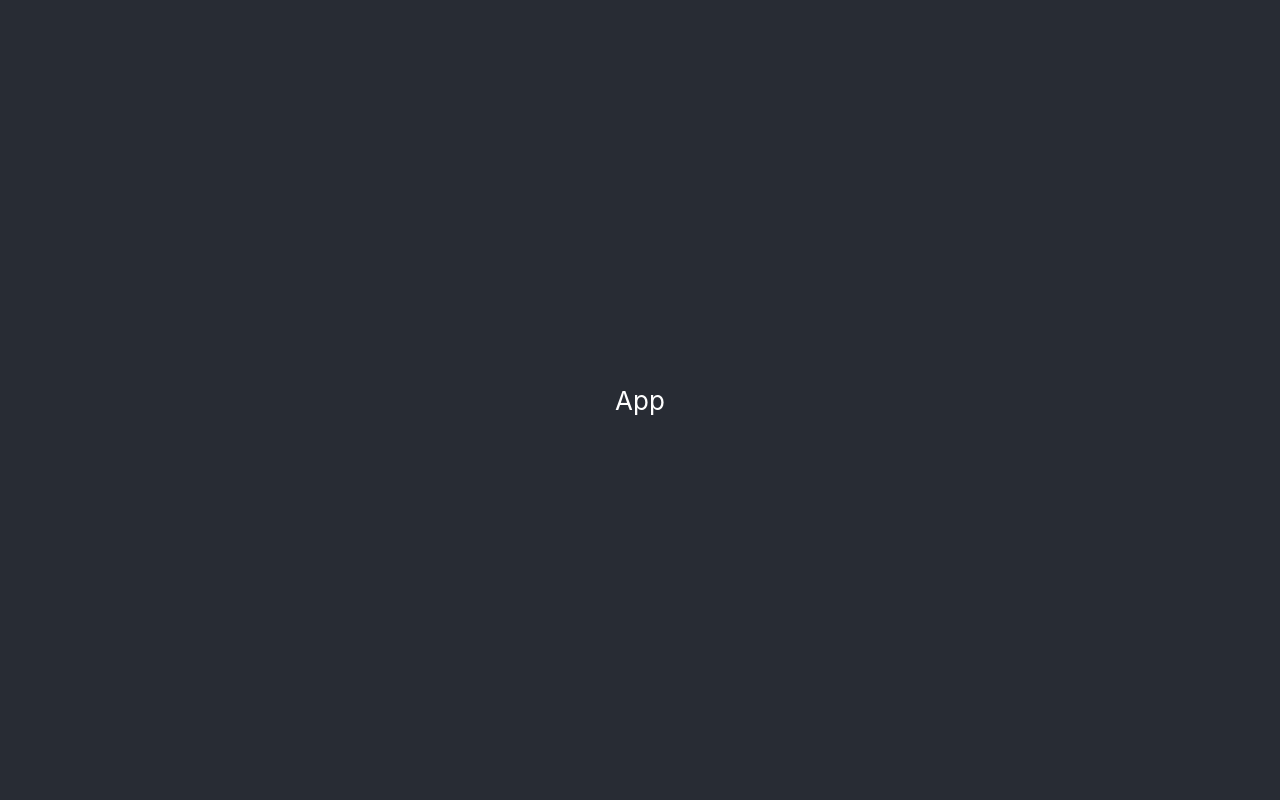
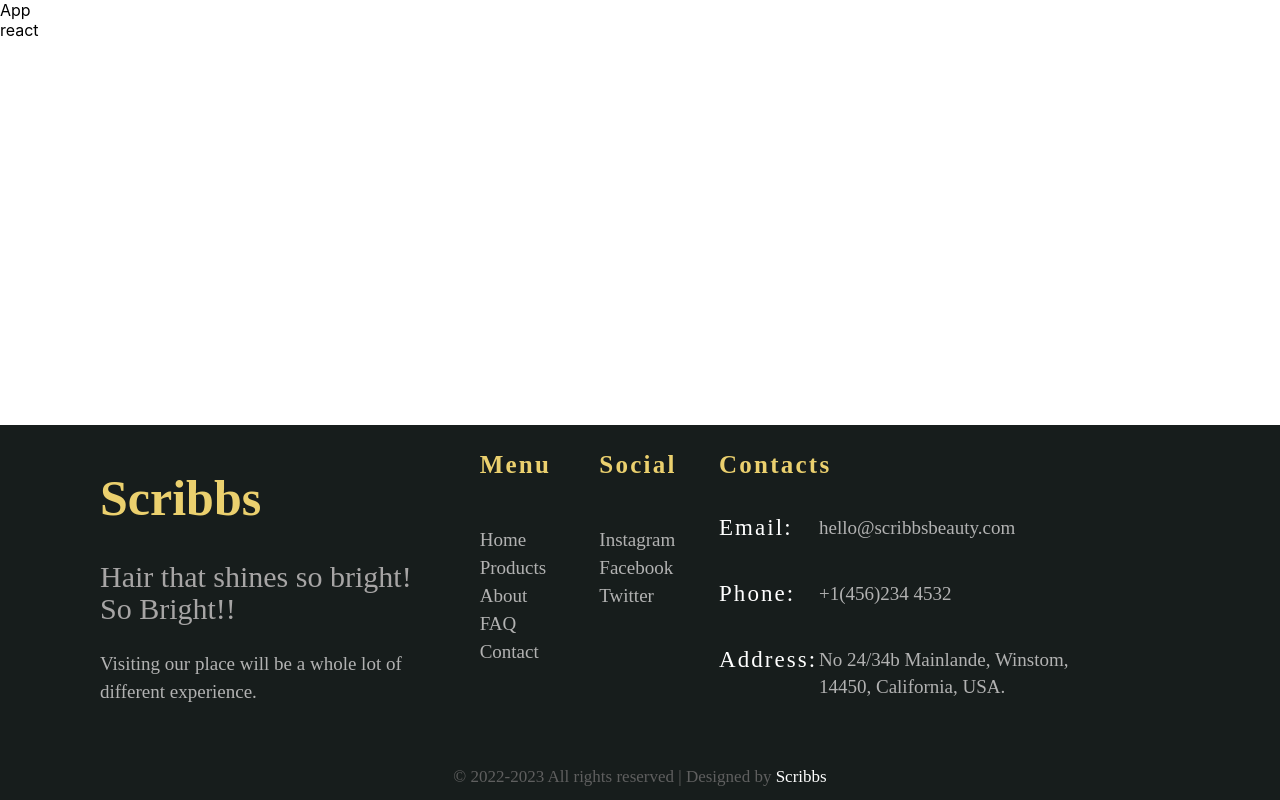
Before and after one commit to banjovic/scamp-group-project, a React (Create React App) app: page / in a window 1280 px wide. Built offline with nearby package versions, Linux system fonts and the light colour scheme; a web font is replaced by a local one.

Commit message:
footer component

```diff
--- a/src/App.css
+++ b/src/App.css
@@ -1,10 +1,11 @@
 .App {
 	text-align: center;
+	min-height: 100vh;
 }
 
 .App-header {
 	background-color: #282c34;
-  min-height: 100vh;
+	min-height: 50vh;
 	display: flex;
 	flex-direction: column;
 	align-items: center;
--- a/src/App.js
+++ b/src/App.js
@@ -1,11 +1,14 @@
-import "./App.css";
+// import './App.css';
+import Footer from './components/footer/Footer';
 
 function App() {
-  return (
-    <div className="App">
-      <header className="App-header">App</header>
-    </div>
-  );
+	return (
+		<div className="App">
+			<header className="App-header">App</header>
+			react
+			<Footer />
+		</div>
+	);
 }
 
 export default App;
--- /dev/null
+++ b/src/components/footer/Footer.jsx
@@ -0,0 +1,54 @@
+import React, { Fragment } from 'react';
+import './footer.scss';
+
+const Footer = () => {
+	return (
+		<Fragment>
+			<div className="footer">
+				<div className="footer-top">
+					<div className="left">
+						<h1>Scribbs</h1>
+						<h2>Hair that shines so bright! So Bright!!</h2>
+						<p>
+							Visiting our place will be a whole lot of different experience.
+						</p>
+					</div>
+					<div className="center1">
+						<h1>Menu</h1>
+						<a href="/">Home</a>
+						<a href="/">Products</a>
+						<a href="/">About</a>
+						<a href="/">FAQ</a>
+						<a href="/">Contact</a>
+					</div>
+					<div className="center2">
+						<h1>Social</h1>
+						<a href="/">Instagram</a>
+						<a href="/">Facebook</a>
+						<a href="/">Twitter</a>
+					</div>
+					<div className="right">
+						<h1>Contacts</h1>
+						<div>
+							<h1>Email:</h1>
+							<p>hello@scribbsbeauty.com</p>
+						</div>
+						<div>
+							<h1>Phone:</h1>
+							<p>+1(456)234 4532</p>
+						</div>
+						<div>
+							<h1>Address:</h1>
+							<p>No 24/34b Mainlande, Winstom, 14450, California, USA.</p>
+						</div>
+					</div>
+				</div>
+				<div className="footer-bottom">
+					© 2022-2023 All rights reserved | Designed by <span>Scribbs</span>
+				</div>
+			</div>
+		</Fragment>
+	);
+};
+
+export default Footer;
--- /dev/null
+++ b/src/components/footer/footer.scss
@@ -0,0 +1,142 @@
+.footer {
+	position: fixed;
+	bottom: 0;
+	padding: 10px 100px 0 0;
+	width: 100vw;
+	height: 375px;
+	background: #171d1c;
+	box-sizing: border-box;
+	@media screen and (max-width: 768px) {
+		height: auto;
+	}
+	.footer-top {
+		box-sizing: border-box;
+		display: flex;
+		width: 100%;
+		padding: 0 100px;
+		justify-content: space-between;
+		@media screen and (max-width: 768px) {
+			flex-direction: column;
+		}
+		.left {
+			h1 {
+				width: 340px;
+				height: 59px;
+				font-family: 'Abhaya Libre';
+				font-style: normal;
+				font-weight: 700;
+				font-size: 50px;
+				line-height: 59px;
+				color: #ebd06e;
+			}
+			h2 {
+				width: 340px;
+				height: 64px;
+				font-family: 'Abhaya Libre Medium';
+				font-style: normal;
+				font-weight: 500;
+				font-size: 30px;
+				line-height: 105.47%;
+				color: #a7a5a5;
+			}
+			p {
+				width: 340px;
+				height: 71px;
+				font-family: 'Abhaya Libre';
+				font-style: normal;
+				font-weight: 400;
+				font-size: 19px;
+				line-height: 146.47%;
+				color: #b2b2b2;
+			}
+		}
+		.center1,
+		.center2 {
+			justify-self: center;
+			display: flex;
+			flex-direction: column;
+			// padding: 0 2rem 0 0;
+			width: 5rem;
+			h1 {
+				width: 70px;
+				height: 26px;
+				font-family: 'Abhaya Libre';
+				font-style: normal;
+				font-weight: 700;
+				font-size: 25px;
+				line-height: 105.47%;
+				letter-spacing: 0.09em;
+				color: #ebd06e;
+				margin-bottom: 3rem;
+			}
+			a {
+				text-decoration: none;
+				width: 70px;
+				height: 28px;
+				font-family: 'Abhaya Libre';
+				font-style: normal;
+				font-weight: 400;
+				font-size: 19px;
+				line-height: 146.47%;
+				color: #b2b2b2;
+			}
+		}
+		.right {
+			justify-self: flex-end;
+			h1 {
+				width: 361px;
+				height: 26px;
+				font-family: 'Abhaya Libre';
+				font-style: normal;
+				font-weight: 700;
+				font-size: 25px;
+				line-height: 105.47%;
+				letter-spacing: 0.09em;
+				color: #ebd06e;
+			}
+			div {
+				display: flex;
+				align-items: center;
+				h1 {
+					width: 100px;
+					height: 34px;
+					font-family: 'Abhaya Libre Medium';
+					font-style: normal;
+					font-weight: 500;
+					font-size: 23px;
+					line-height: 146.47%;
+					color: #ffffff;
+				}
+				p {
+					width: 261px;
+					height: 28px;
+					font-family: 'Abhaya Libre';
+					font-style: normal;
+					font-weight: 400;
+					font-size: 19px;
+					line-height: 146.47%;
+					color: #b2b2b2;
+				}
+			}
+		}
+	}
+
+	.footer-bottom {
+		position: absolute;
+		bottom: 0;
+		margin-top: auto;
+		margin-bottom: 10px;
+		box-sizing: border-box;
+		width: 100vw;
+		font-family: 'Abhaya Libre';
+		font-style: normal;
+		font-weight: 400;
+		font-size: 17px;
+		line-height: 146.47%;
+		text-align: center;
+		color: #5f5f5f;
+		span {
+			color: #fff;
+		}
+	}
+}
--- a/src/index.js
+++ b/src/index.js
@@ -2,16 +2,10 @@ import React from 'react';
 import ReactDOM from 'react-dom/client';
 import './index.css';
 import App from './App';
-import reportWebVitals from './reportWebVitals';
 
 const root = ReactDOM.createRoot(document.getElementById('root'));
 root.render(
-  <React.StrictMode>
-    <App />
-  </React.StrictMode>
+	<React.StrictMode>
+		<App />
+	</React.StrictMode>
 );
-
-// If you want to start measuring performance in your app, pass a function
-// to log results (for example: reportWebVitals(console.log))
-// or send to an analytics endpoint. Learn more: https://bit.ly/CRA-vitals
-reportWebVitals();
--- a/src/pages/homePage/HomePage.js
+++ b/src/pages/homePage/HomePage.js
@@ -1,8 +1,8 @@
-import React from "react";
-import "./HomePage.scss";
+import React from 'react';
+import './HomePage.scss';
 
 const HomePage = () => {
-  return <div>HomePage</div>;
+	return <div>HomePage</div>;
 };
 
 export default HomePage;
```
Also changed, not shown: src/index.css (indentation only), src/reportWebVitals.js (indentation only), 1 other file (tests, documents, lock files or other folders). Lines whose indentation alone changed are shown as unchanged.
